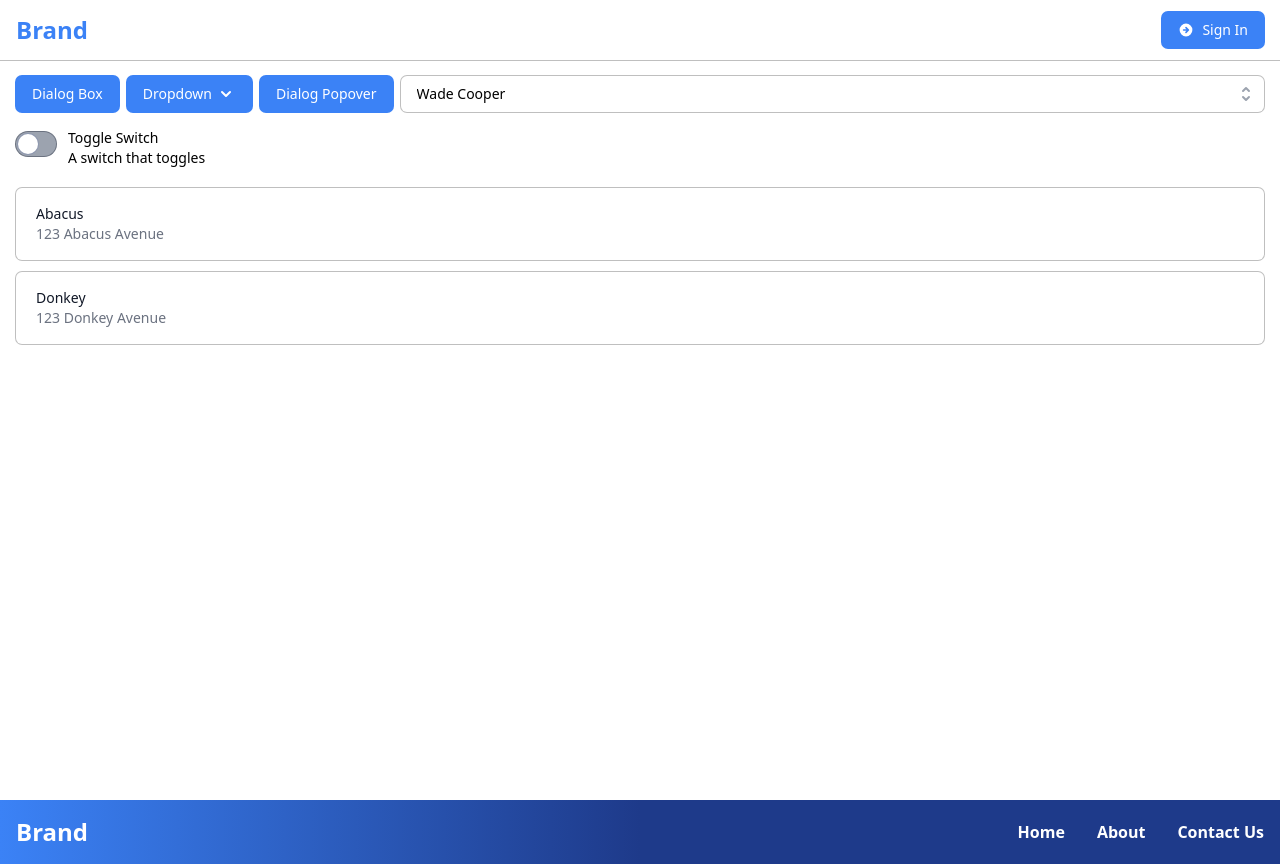
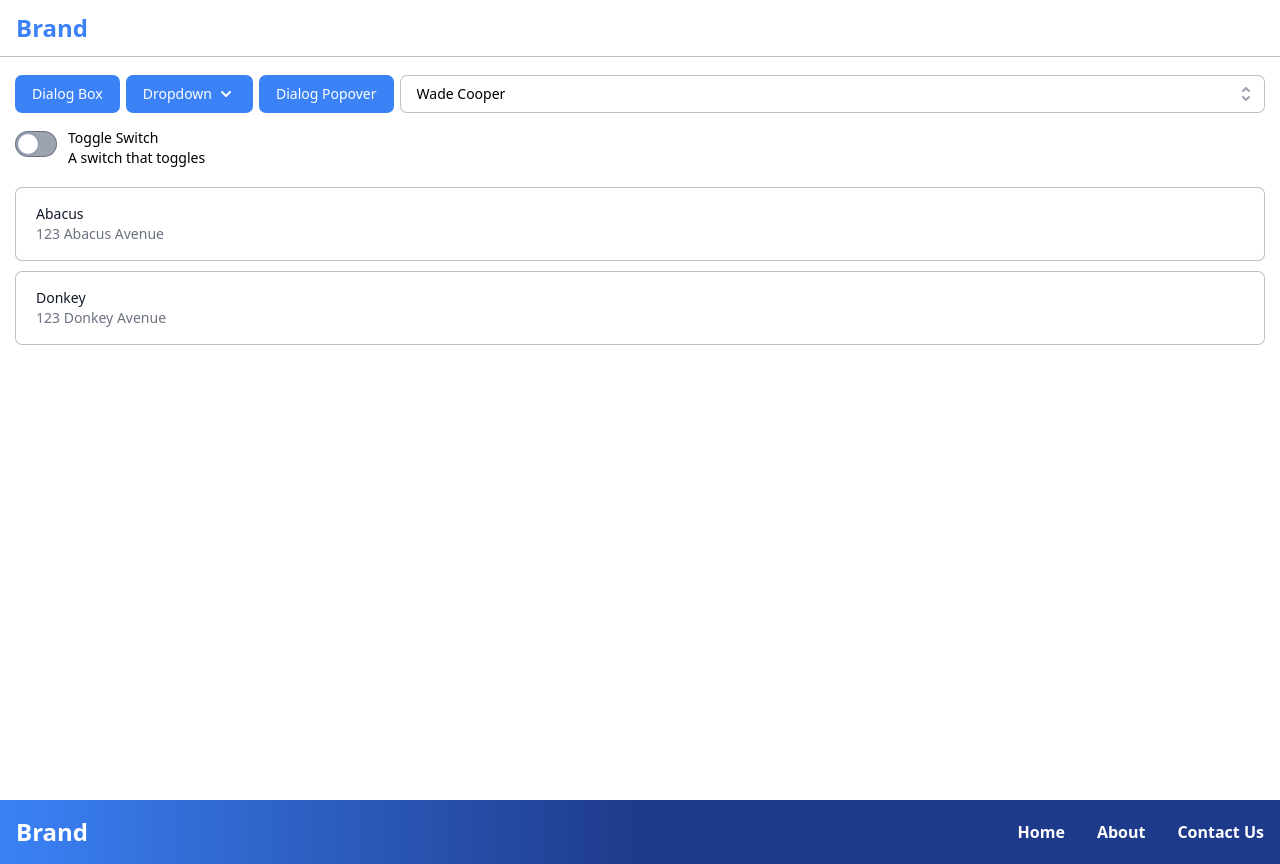
Before and after one commit to ilyamotamedi/nextjs-pwa-starter, a Next.js app: page / in a window 1280 px wide. Built offline with nearby package versions, Linux system fonts and the light colour scheme.

Commit message:
more TypeScript conversion

```diff
--- a/components/Header.tsx
+++ b/components/Header.tsx
@@ -1,6 +1,4 @@
 import Link from "next/link"
-import Dropdown from "./common/DropdownMenu"
-import AuthButton from "./header/AuthButton"
 
 const Header = ({ ...props }) => {
   const baseColor: String = props.color || "blue"
@@ -17,9 +15,7 @@ const Header = ({ ...props }) => {
           </Link>
         </div>
         <span className="flex-grow"></span>
-        <nav className="flex items-center gap-2">
-          <AuthButton />
-        </nav>
+        <nav className="flex items-center gap-2"></nav>
       </div>
     </header>
   )
--- a/components/header/AuthButton.js
+++ /dev/null
@@ -1,18 +0,0 @@
-import { ArrowCircleRightIcon } from "@heroicons/react/solid"
-import Button from "../common/Button"
-
-const AuthButton = () => {
-  const user = false, // TODO
-    authRoute = user ? "/api/auth/logout" : "/api/auth/login",
-    authText = user ? "Sign Out" : "Sign In"
-
-  return (
-    <Button asLink href={authRoute} inverted={!!user}>
-      <ArrowCircleRightIcon className="fill-current h-4 w-4" />
-      <span className="flex-grow" />
-      {authText}
-    </Button>
-  )
-}
-
-export default AuthButton
--- a/components/header/AuthMenu.js
+++ /dev/null
@@ -1,38 +0,0 @@
-import { Menu } from "@headlessui/react"
-
-const AuthMenu = ({ ...props }) => {
-  const baseColor = props.color || "blue"
-
-  return (
-    <Menu>
-      <Menu.Button>More</Menu.Button>
-      <Menu.Items>
-        <Menu.Item>
-          {({ active }) => (
-            <a
-              className={`${active && `bg-${baseColor}-500`}`}
-              href="/account-settings"
-            >
-              Account settings
-            </a>
-          )}
-        </Menu.Item>
-        <Menu.Item>
-          {({ active }) => (
-            <a
-              className={`${active && `bg-${baseColor}-500`}`}
-              href="/account-settings"
-            >
-              Documentation
-            </a>
-          )}
-        </Menu.Item>
-        <Menu.Item disabled>
-          <span className="opacity-75">Invite a friend (coming soon!)</span>
-        </Menu.Item>
-      </Menu.Items>
-    </Menu>
-  )
-}
-
-export default AuthMenu
```
Also changed, not shown: components/Footer.tsx (renamed from components/Footer.js), components/common/Accordion.tsx (renamed from components/common/Accordion.js), components/common/Button.tsx (renamed from components/common/Button.js), components/common/DialogBox.tsx (renamed from components/common/DialogBox.js), components/common/DialogPopover.tsx (renamed from components/common/DialogPopover.js), components/common/DropdownMenu.tsx (renamed from components/common/DropdownMenu.js), components/common/Radios.tsx (renamed from components/common/Radios.js), components/common/Select.tsx (renamed from components/common/Select.js), components/common/ToggleSwitch.tsx (renamed from components/common/ToggleSwitch.js).
